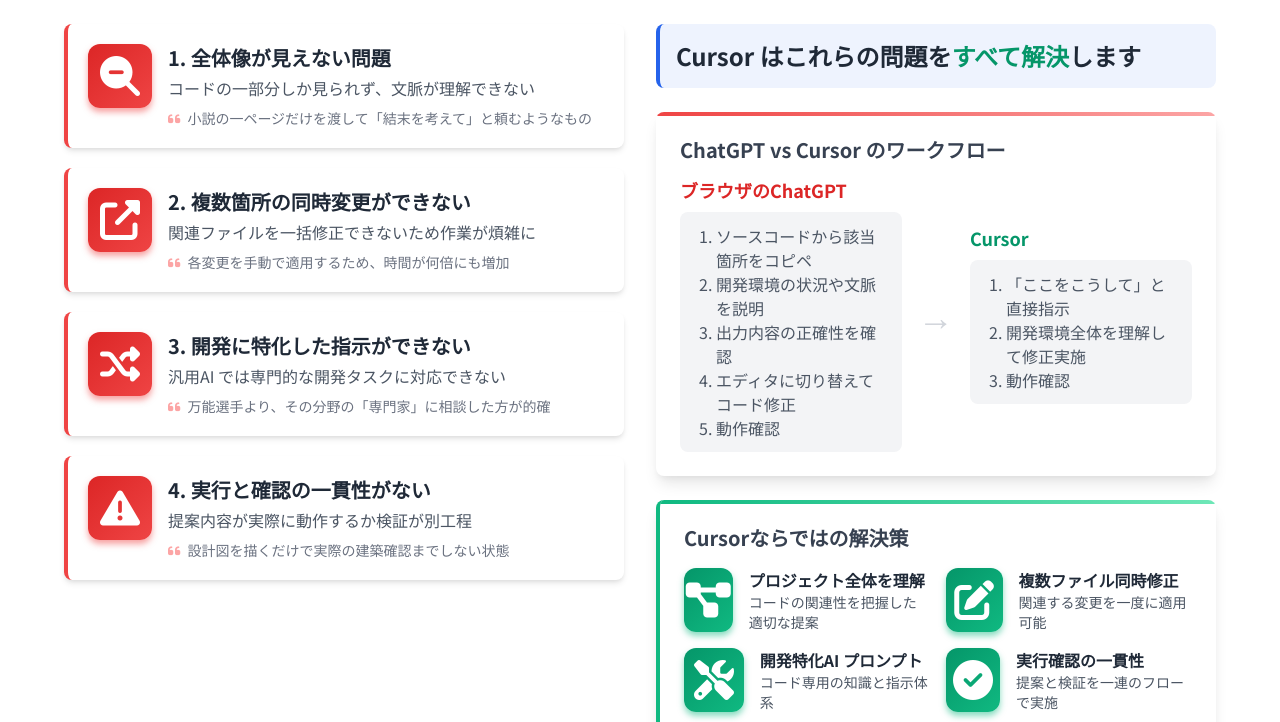
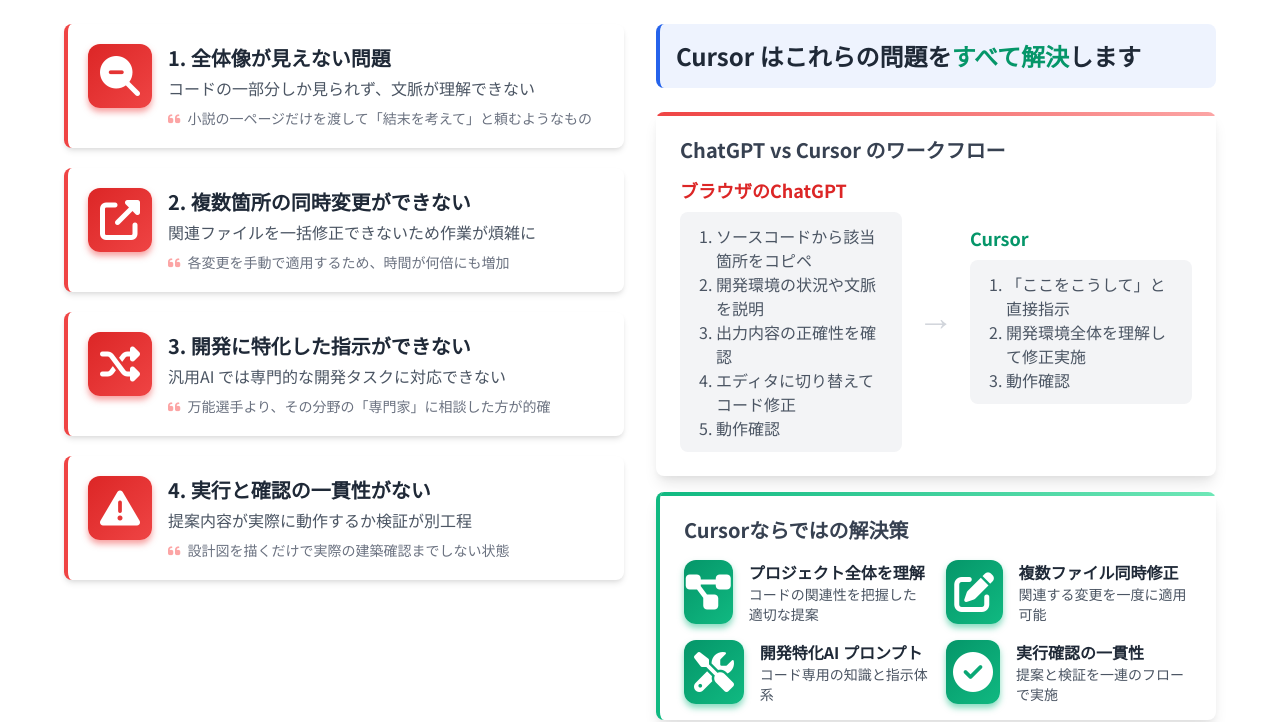
Before and after one commit to ShogoKumazaki/cursor-implementation-qa, a plain HTML site: page スライド/5.html in a window 1280 px wide. Shown: the part 96-818 px from the top of the page. Drawn offline with nearby package versions, Linux system fonts and the light colour scheme.

Commit message:
Updated HTML structure in slides 5 and 9: changed layout class from grid to flex for improved responsiveness in slide 5, and commented out support system section in slide 9 for future revisions.

```diff
--- a/スライド/5.html
+++ b/スライド/5.html
@@ -164,7 +164,7 @@
                         </h2>
                     </div>
 
-                    <div class="grid grid-rows-2 gap-6 h-full">
+                    <div class="flex flex-col gap-4">
                         <!-- Top visualization -->
                         <div class="bg-white rounded-lg shadow-lg p-6 relative overflow-hidden">
                             <div class="absolute top-0 left-0 w-full h-1 bg-gradient-to-r from-red-500 to-red-300"></div>
```
Also changed, not shown: スライド/9.html (+2 -2 lines).
